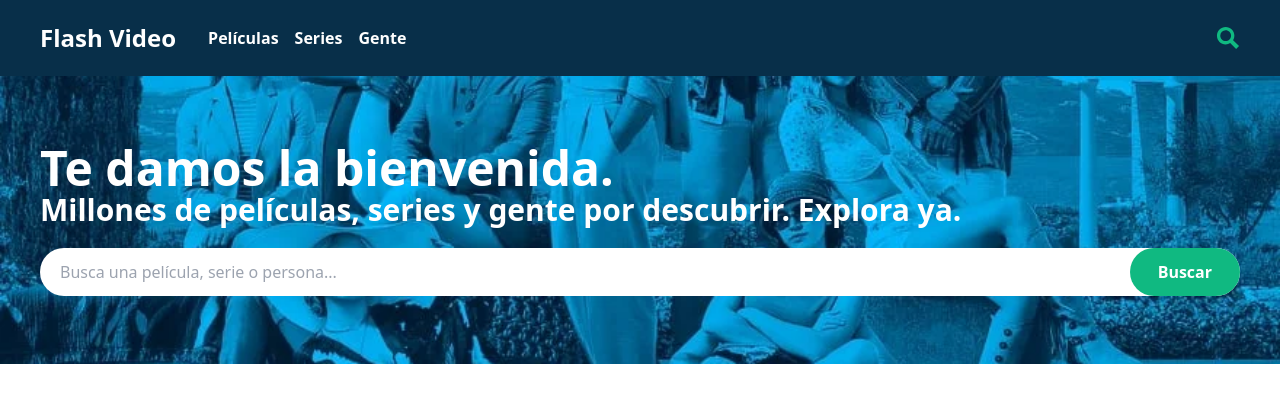
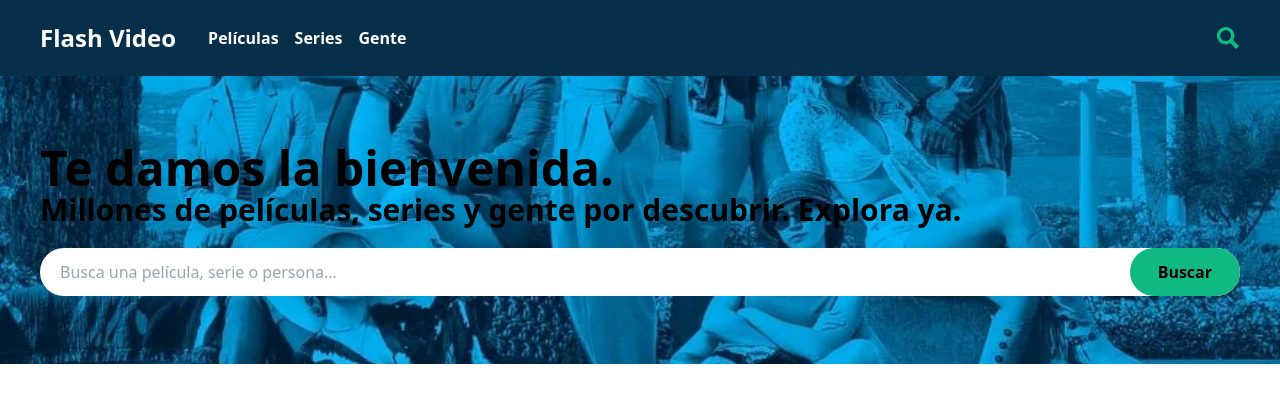
Before and after one commit to IsraelCastroDev/flashvideo, a React (Vite) app: page / in a window 1280 px wide. Shown: the top 414 px of the page. Built offline with nearby package versions, Linux system fonts and the light colour scheme; no server answers.

Commit message:
arreglando el tema de sticky

```diff
--- a/src/components/PageComponents/Header/Header.tsx
+++ b/src/components/PageComponents/Header/Header.tsx
@@ -10,10 +10,14 @@ function Header() {
   const isSearchPage = location.pathname.split("/")[1] === "search";
 
   return (
-    <header className={`${!isHome ? "sticky top-0" : ""} text-white z-10`}>
-      <div className="flex items-center justify-between gap-1 bg-sky-950 py-5 md:py-1 px-4 md:px-10 sticky top-0 z-20">
+    <>
+      <header className={`${isHome ? "sticky top-0" : ""} text-white z-10`}>
+        <div className="flex items-center justify-between gap-1 bg-sky-950 py-5 md:py-1 px-4 md:px-10 z-20">
           <div className="flex items-center gap-4 md:flex-row-reverse">
-          <label htmlFor="btn-menu" className="cursor-pointer block md:hidden">
+            <label
+              htmlFor="btn-menu"
+              className="cursor-pointer block md:hidden"
+            >
               <MenuIcon />
             </label>
             <input type="checkbox" id="btn-menu" hidden />
@@ -48,10 +52,10 @@ function Header() {
             <SearchIcon classname="fill-emerald-500" />
           </button>
         </div>
-
+      </header>
       {isHome && <SearchHome />}
       {isSearchPage && <Search />}
-    </header>
+    </>
   );
 }
 export default Header;
```
Lines whose indentation alone changed are shown as unchanged.
